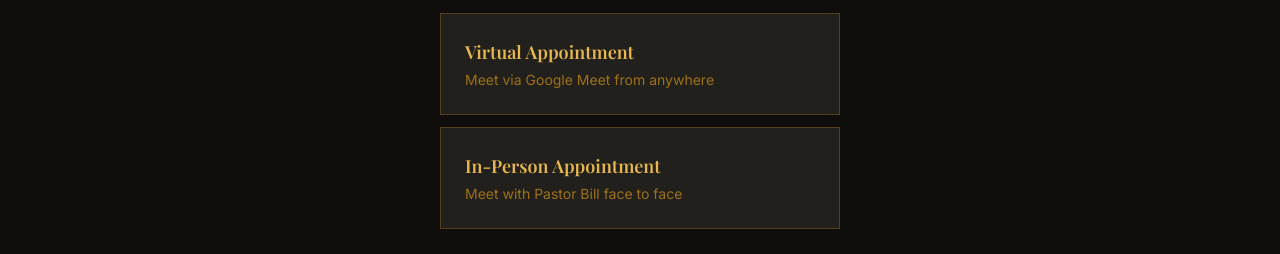
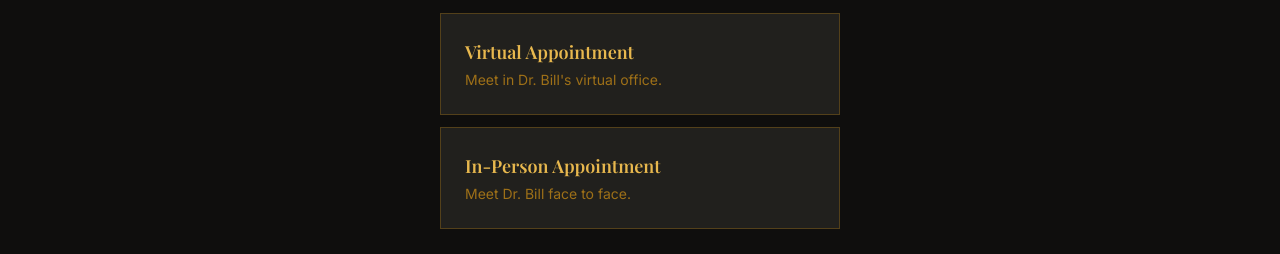
Before and after one commit to byomes/wcky, a Next.js app: page /meet in a window 1280 px wide. Shown: the part 276-530 px from the top of the page. Built offline with nearby package versions, Linux system fonts and the light colour scheme; a web font is replaced by a local one.

Commit message:
fix: /meet — gold buttons across all steps, updated appointment descriptions

```diff
--- a/src/app/meet/page.tsx
+++ b/src/app/meet/page.tsx
@@ -125,8 +125,8 @@ export default function MeetPage() {
         {step === 1 && (
           <div className="space-y-3">
             {[
-              { value: 'virtual'  as const, label: 'Virtual Appointment',   desc: 'Meet via Google Meet from anywhere' },
-              { value: 'inperson' as const, label: 'In-Person Appointment', desc: 'Meet with Pastor Bill face to face'  },
+              { value: 'virtual'  as const, label: 'Virtual Appointment',   desc: "Meet in Dr. Bill's virtual office." },
+              { value: 'inperson' as const, label: 'In-Person Appointment', desc: 'Meet Dr. Bill face to face.'          },
             ].map(opt => (
               <button
                 key={opt.value}
@@ -287,7 +287,7 @@ export default function MeetPage() {
             <button
               onClick={handleBook}
               disabled={!name.trim() || !email.trim() || submitting}
-              className="w-full py-4 bg-gold-500 text-white text-sm font-bold tracking-wide uppercase hover:bg-gold-400 transition-colors duration-200 disabled:opacity-40 disabled:cursor-not-allowed"
+              className="w-full py-4 bg-navy-800 border border-gold-700/40 text-gold-400 text-sm font-bold tracking-wide uppercase hover:border-gold-500/60 hover:bg-gold-500/10 hover:text-gold-300 transition-all duration-200 disabled:opacity-40 disabled:cursor-not-allowed"
             >
               {submitting ? 'Booking…' : 'Confirm Booking'}
             </button>
```
Also changed, not shown: 1 other file (tests, documents, lock files or other folders).
